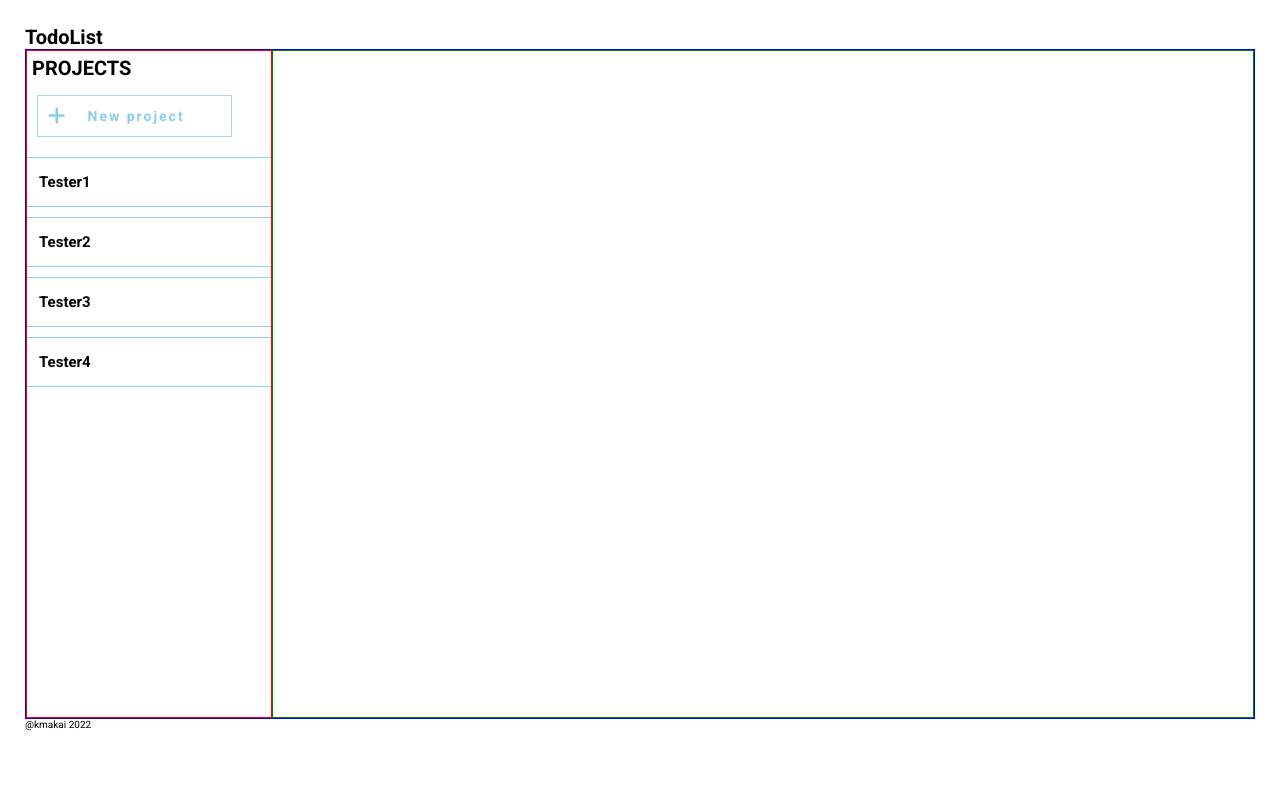
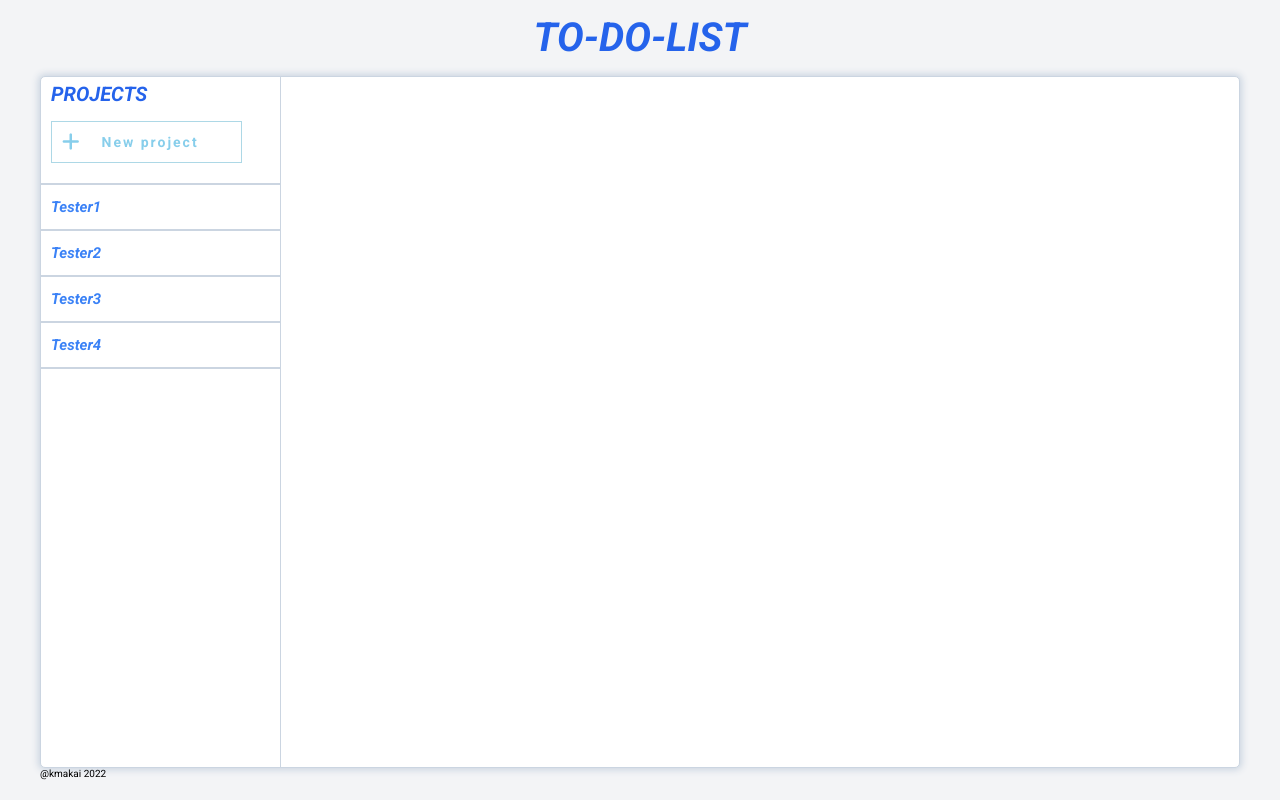
Before and after one commit to kmakai/odin-todo-list, a website built with webpack: page dist/index.html in a window 1280 px wide. Built offline with nearby package versions, Linux system fonts and the light colour scheme.

Commit message:
2 files modified

```diff
--- a/dist/index.html
+++ b/dist/index.html
@@ -17,7 +17,7 @@
 
   <body>
     <header>
-      <h1>TodoList</h1>
+      <h1>To-Do-List</h1>
     </header>
     <div class="container">
       <aside class="menu">
--- a/dist/style.css
+++ b/dist/style.css
@@ -14,29 +14,47 @@ html {
 body {
   width: 100vw;
   height: 90vh;
-  padding: 2.5rem;
+  padding: 1.4rem 4rem;
+  background-color: #f3f4f6;
 }
 
 .container {
   display: flex;
-  /* grid-template-columns: 1fr 4fr; */
-  border: 1px solid blue;
+  border: 1px solid #cbd5e1;
+  background-color: #fff;
+  box-shadow: 0px 0px 7px 2px #CBD5E1;
+  border-radius: 0.5rem;
 
   height: 100%;
   width: 100%;
 }
 
+header {
+  text-align: center;
+  margin-bottom: 1.5rem;
+}
+
+header h1 {
+  font-size: 4rem;
+  font-style: italic;
+  text-transform: uppercase;
+  color: #2563eb;
+}
+
 .menu {
-  border: 1px solid red;
+  border-right: 1px solid #cbd5e1;
   width: 20%;
 }
 
 .projects-header {
   font-size: 2rem;
+  font-style: italic;
   display: flex;
   align-items: center;
   justify-content: space-between;
   padding: 0.5rem;
+  padding-left: 1rem;
+  color: #2563eb;
 }
 
 .new-project-button {
@@ -63,8 +81,6 @@ body {
   font-weight: bold;
 }
 
-
-
 .project-name {
   margin-left: 1rem;
   padding: 1rem;
@@ -73,7 +89,7 @@ body {
   outline: 1px solid lightblue;
   width: 70%;
 }
-.project-name-submit{
+.project-name-submit {
   height: 100%;
   padding: 1rem;
 }
@@ -86,17 +102,21 @@ body {
   margin-top: 2rem;
   display: flex;
   flex-direction: column;
-  gap: 1rem;
+  /* gap: 1rem; */
+  border-bottom: 2px solid #cbd5e1;
+
 }
 
 .project {
   display: flex;
   align-items: center;
-  border-top: 1px solid skyblue;
-  border-bottom: 1px solid skyblue;
-  padding: 1.2rem;
+  /* border-top: 1px solid #cbd5e1; */
+  border-top: 2px solid #cbd5e1;
+  padding: 1rem;
 
   font-size: 1rem;
+  font-style: italic;
+  color: #3b82f6;
 }
 
 .project:hover {
@@ -126,7 +146,7 @@ body {
 
 .main {
   position: relative;
-  border: 1px solid green;
+  /* border: 1px solid green; */
   display: grid;
   grid-template-columns: 1fr 1fr;
   grid-auto-flow: column;
@@ -169,7 +189,6 @@ body {
   opacity: 0;
 }
 
-
 .new-item-form input {
   font-size: 1.2rem;
   border: none;
@@ -208,7 +227,7 @@ body {
 }
 
 .item h3 {
-  font-size: 1.8rem;
+  font-size: 1.4rem;
 }
 
 .item p {
@@ -217,7 +236,7 @@ body {
 
 .item button {
   opacity: 0;
-  padding: 0.4rem;
+  padding: 0.5rem;
   color: #fff;
   background-color: red;
   border: none;
```
